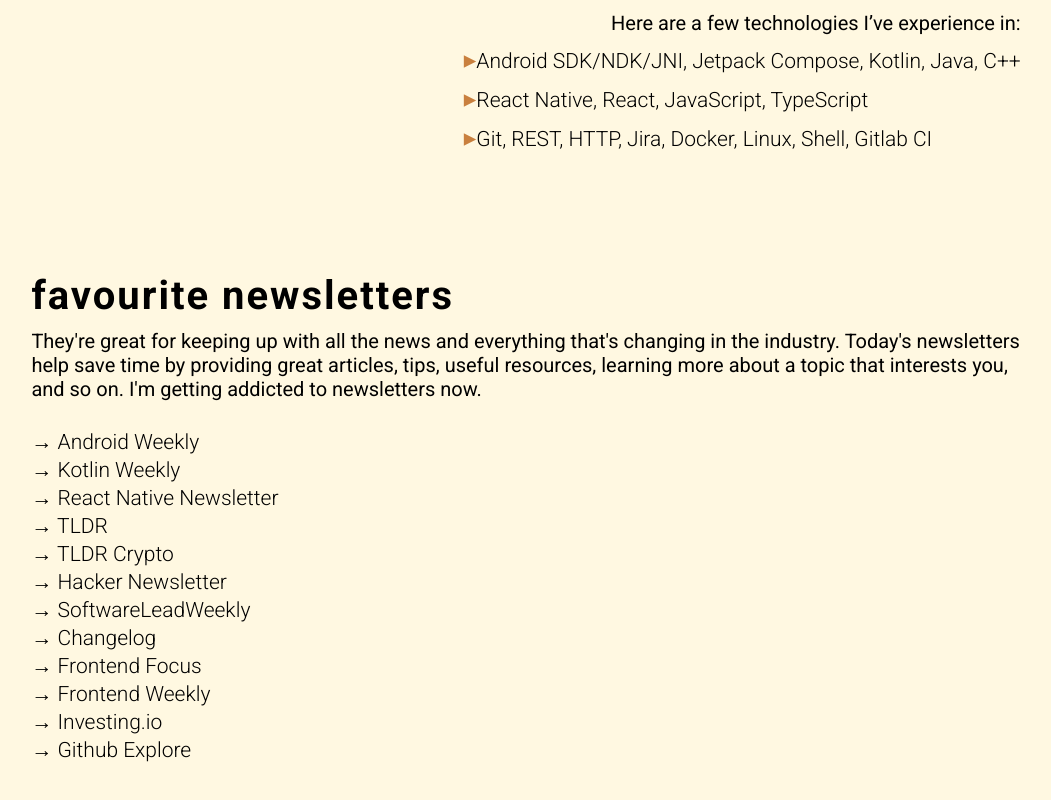
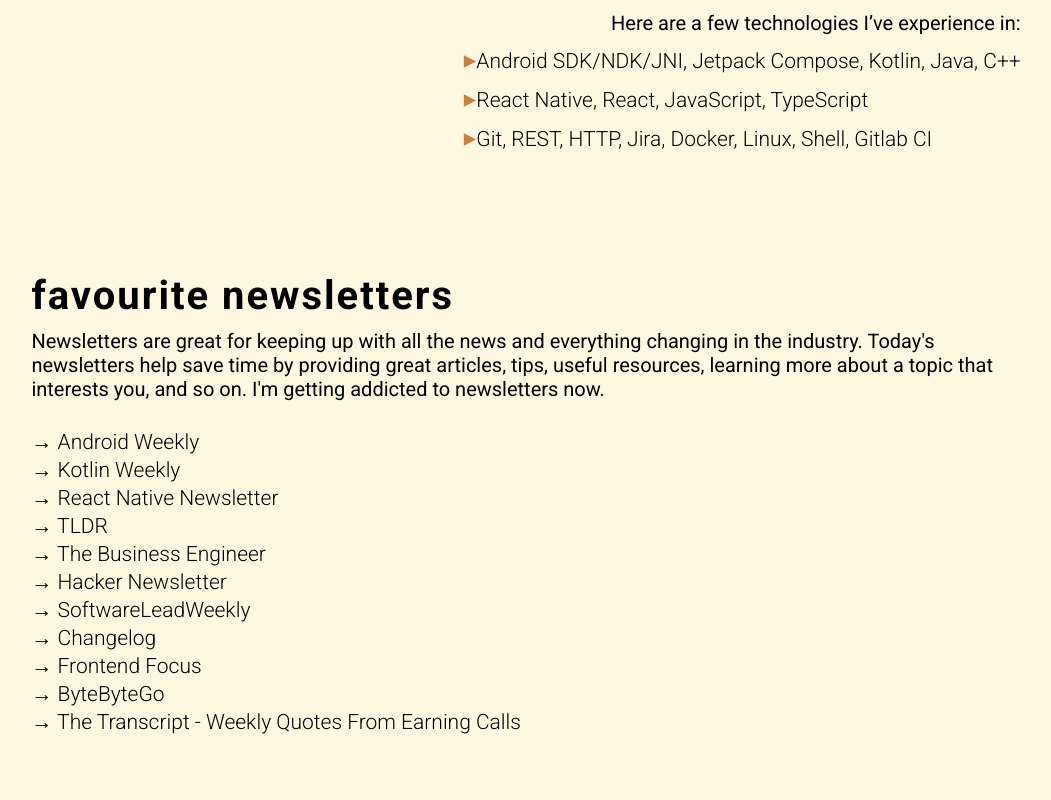
Before and after one commit to etasdemir/etasdemir.github.io, a React (Create React App) app: page / in a window 1280 px wide. Shown: the part 5610-6410 px from the top of the page, without its empty margins (79-1130 px from the left). Built offline with nearby package versions, Linux system fonts and the light colour scheme.

Commit message:
update descriptions for Scorp

```diff
--- a/src/shared/Constants.ts
+++ b/src/shared/Constants.ts
@@ -34,7 +34,7 @@
     title: 'summary',
     type: "simple",
     descriptions: [
-      "Currently, I am a Software Developer at Basarsoft. I graduated with a BSc in Computer Science from Hacettepe University. I wrote my first line of code before I started college in 2017. I have been working professionally since the first day of 2021. I mostly developed native Android (Kotlin, Java) and cross-platform mobile applications (React Native). I enjoy learning recently released technologies and trying them out on small projects, especially if they are in alpha or beta releases. I take joy in solving new problems that come with new technology. When I'm not working, I often read programming articles or newsletters and work on my side projects created to test the latest technologies."
+      "Currently, I am an Android Developer at Scorp. I graduated with a BSc in Computer Science from Hacettepe University. I wrote my first line of code before I started college in 2017. I have been working professionally since January 2021. I mostly developed native Android (Kotlin, Java) and cross-platform mobile applications (React Native). I enjoy learning recently released technologies and trying them out on small projects, especially if they are in alpha or beta releases. I take joy in solving new problems that come with new technology. When I'm not working, I often read programming articles or newsletters and work on my side projects created to test the latest technologies."
     ],
   },
   {
@@ -49,35 +49,33 @@
   },
   {
     title: 'favourite newsletters',
-    subtitle: "They're great for keeping up with all the news and everything that's changing in the industry. Today's newsletters help save time by providing great articles, tips, useful resources, learning more about a topic that interests you, and so on. I'm getting addicted to newsletters now.",
+    subtitle: "Newsletters are great for keeping up with all the news and everything changing in the industry. Today's newsletters help save time by providing great articles, tips, useful resources, learning more about a topic that interests you, and so on. I'm getting addicted to newsletters now.",
     type: "hyperlink",
     descriptions: [
       "Android Weekly",
       "Kotlin Weekly",
       "React Native Newsletter",
       "TLDR",
-      "TLDR Crypto",
+      "The Business Engineer",
       "Hacker Newsletter",
       "SoftwareLeadWeekly",
       "Changelog",
       "Frontend Focus",
-      "Frontend Weekly",
-      "Investing.io",
-      "Github Explore",
+      "ByteByteGo",
+      "The Transcript - Weekly Quotes From Earning Calls",
     ],
     urls: [
       "https://androidweekly.net/",
       "http://kotlinweekly.net/",
       "https://reactnativenewsletter.com/",
       "https://tldr.tech/",
-      "https://tldr.tech/crypto",
+      "https://businessengineer.ai/",
       "https://hackernewsletter.com/",
       "https://softwareleadweekly.com/",
-      "https://changelog.com/weekly",
+      "https://changelog.com/news",
       "https://frontendfoc.us/",
-      "https://frontendweekly.co/",
-      "https://smash.vc/startup-newsletter/",
-      "https://github.com/explore/email"
+      "https://blog.bytebytego.com/subscribe",
+      "https://thetranscript.substack.com/subscribe"
     ]
   },
 ];
```
Also changed, not shown: package.json (+7 -7 lines), 1 other file (tests, documents, lock files or other folders).
